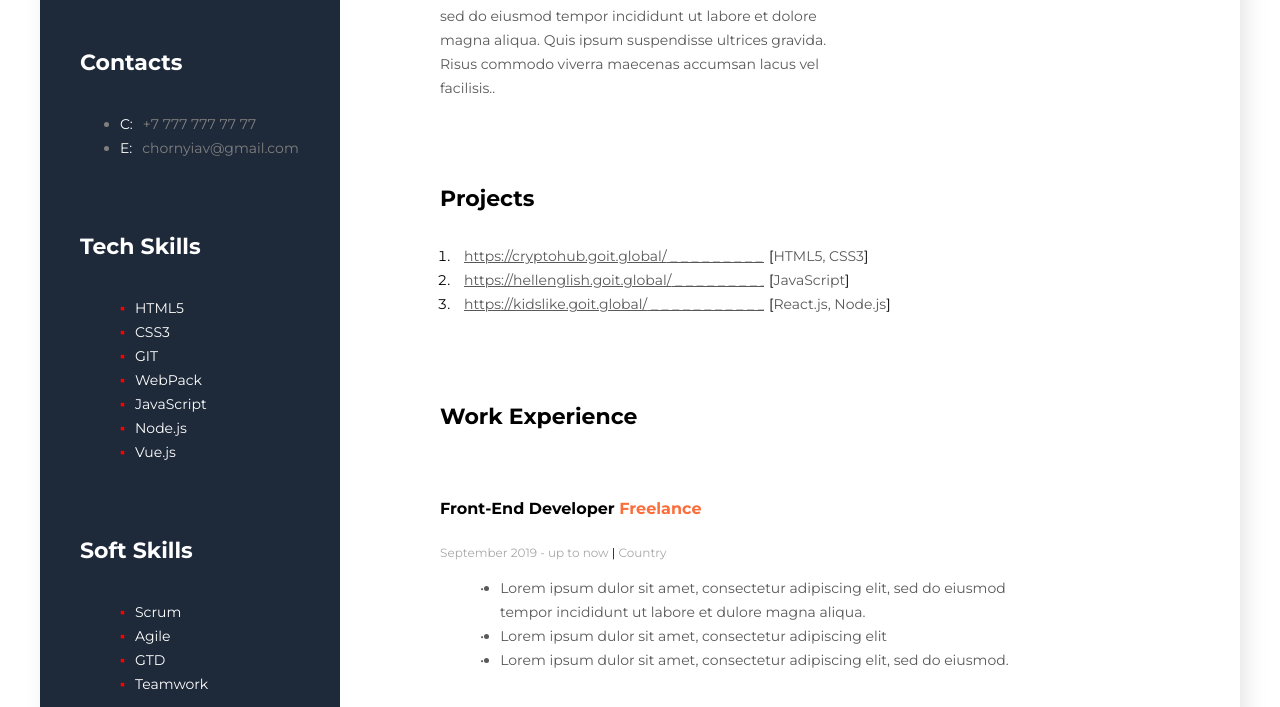
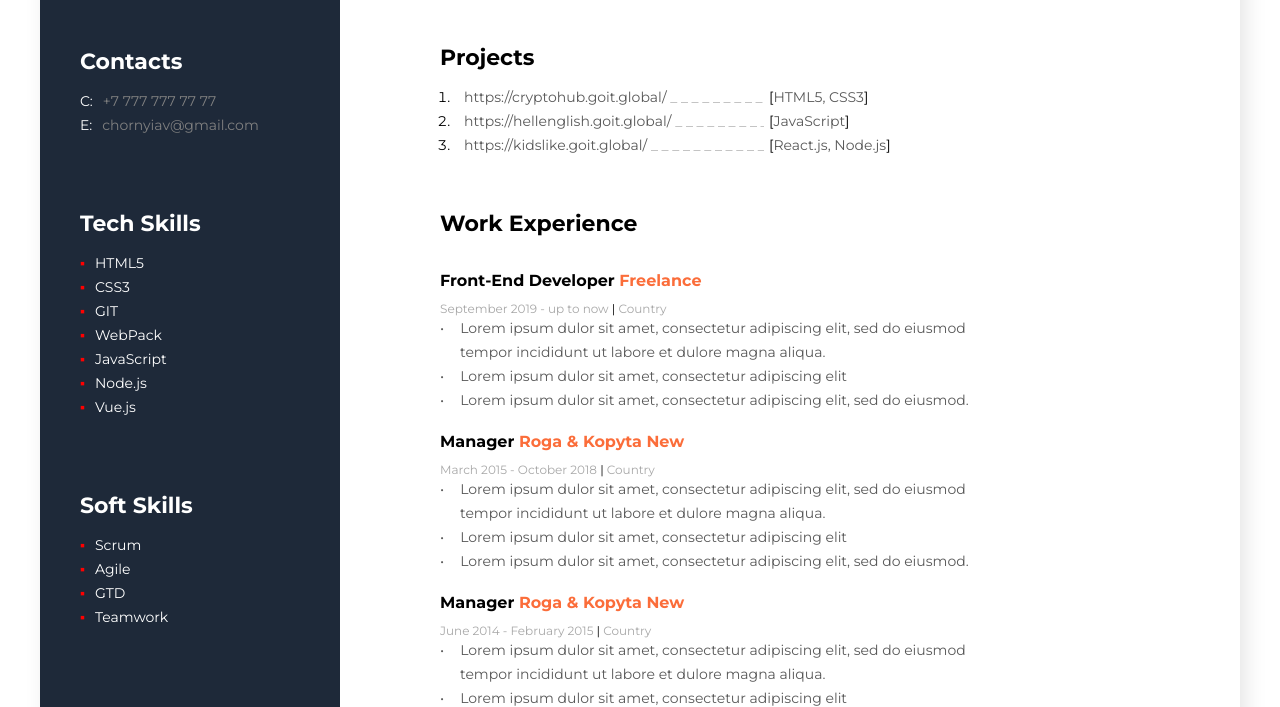
Before and after one commit to MStartsev/goit-cs-hw-06, a plain HTML site: page index.html in a window 1280 px wide. Shown: the part 425-1132 px from the top of the page. Drawn offline with Linux system fonts and the light colour scheme; the site is published under a folder, as on GitHub Pages, so addresses that start at the root find nothing.

Commit message:
corrected link href

```diff
--- a/index.html
+++ b/index.html
@@ -8,7 +8,7 @@
     <title>Resume</title>
     <link rel="preconnect" href="https://fonts.gstatic.com">
     <link href="https://fonts.googleapis.com/css2?family=Montserrat:ital,wght@0,100;0,200;0,300;0,400;0,500;0,600;0,700;0,800;0,900;1,100;1,200;1,300;1,400;1,500;1,600;1,700;1,800;1,900&display=swap" rel="stylesheet">
-    <link rel="stylesheet" href="/styles/reset.css">
+    <link rel="stylesheet" href="./styles/reset.css">
     <link rel="stylesheet" href="./styles/style.css">
 </head>
 
@@ -60,9 +60,9 @@
             <section class="projects">
                 <h2>Projects</h2>
                 <ul>
-                    <li><a  href="https://cryptohub.goit.global/">https://cryptohub.goit.global/</a>
+                    <li><a href="https://cryptohub.goit.global/">https://cryptohub.goit.global/</a>
                         <span>HTML5, CSS3</span></li>
-                    <li><a  href="https://hellenglish.goit.global/">https://hellenglish.goit.global/</a>
+                    <li><a href="https://hellenglish.goit.global/">https://hellenglish.goit.global/</a>
                         <span>JavaScript</span></li>
                     <li><a href="https://kidslike.goit.global/">https://kidslike.goit.global/</a>
                         <span>React.js, Node.js</span></li>
```
